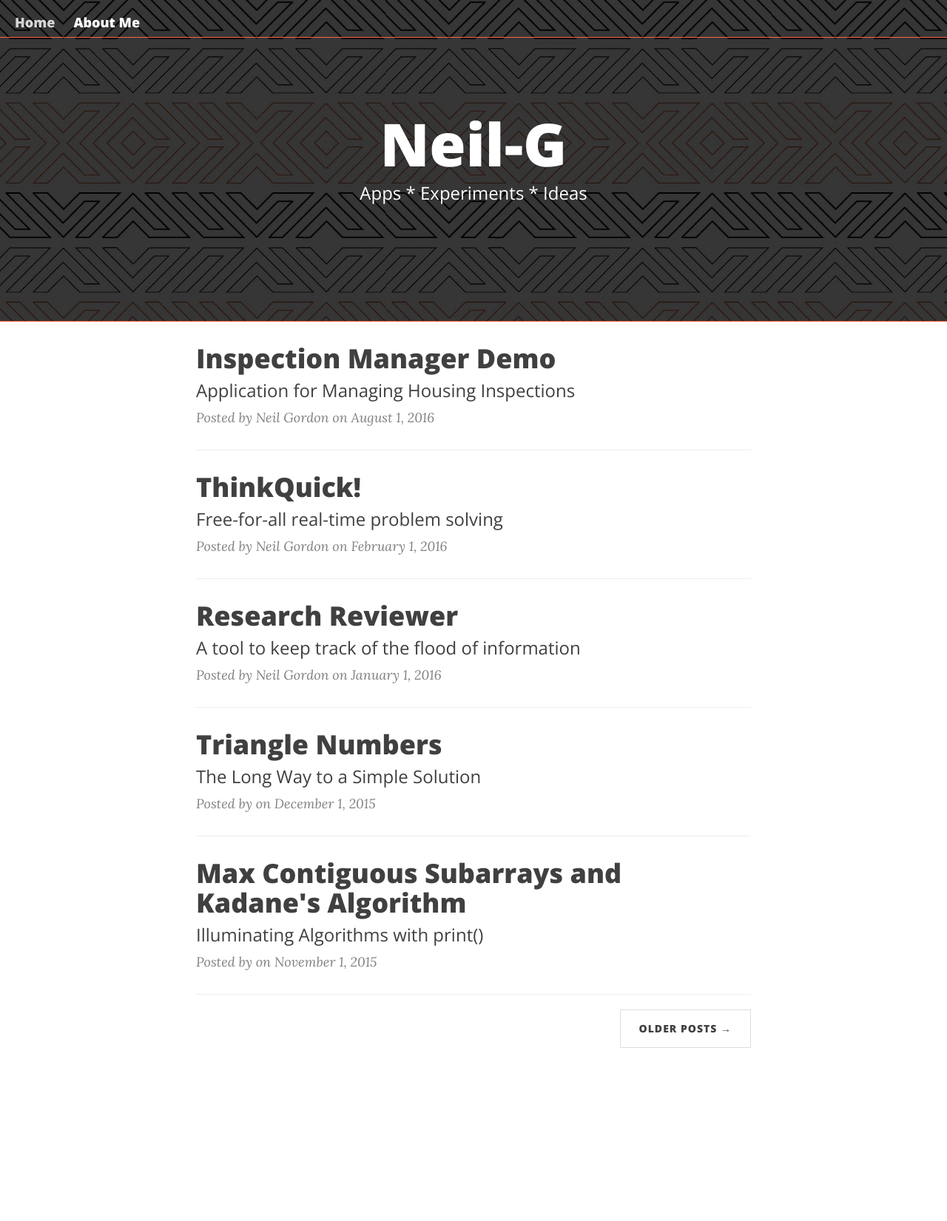
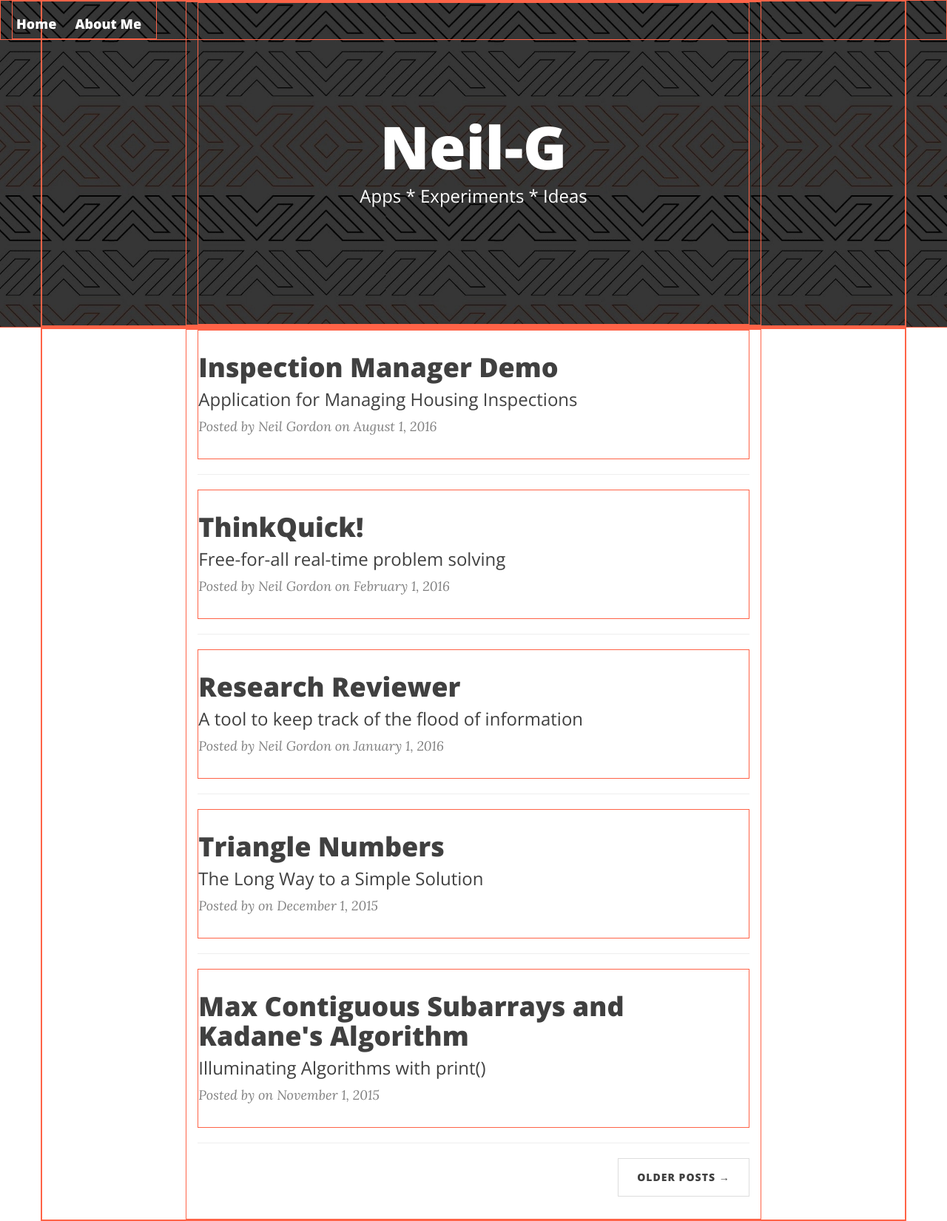
Before and after one commit to Neil-G/neil-g.github.io, a Jekyll site: the page built from index.html, in a window 1280 px wide. Shown: the whole page at 74% size. Built offline with Jekyll 4.4.1, drawn with Linux system fonts in a browser that asks for light colours; nearby versions of some CDN libraries; the list of posts is cut into pages by our own code; before the commit the page ends 1447 px from its top, so only the background shows below that.

Commit message:
show tomato div borders for whole site

```diff
--- a/css/clean-blog.css
+++ b/css/clean-blog.css
@@ -1,3 +1,5 @@
+div { box-sizing: border-box; border: 1px solid tomato; }
+
 body {
   font-family: 'Lora', 'Times New Roman', serif;
   font-size: 20px;
```
